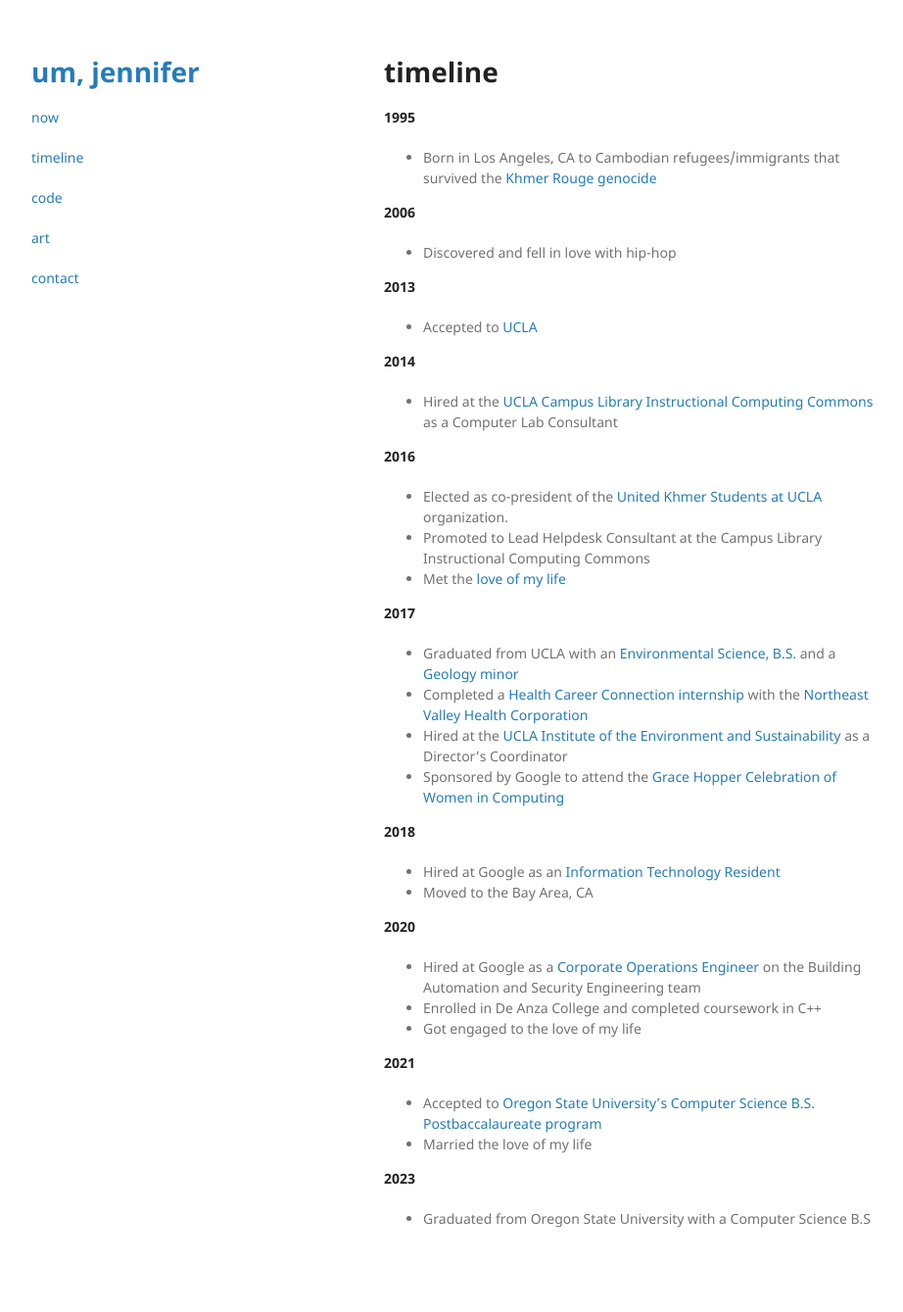
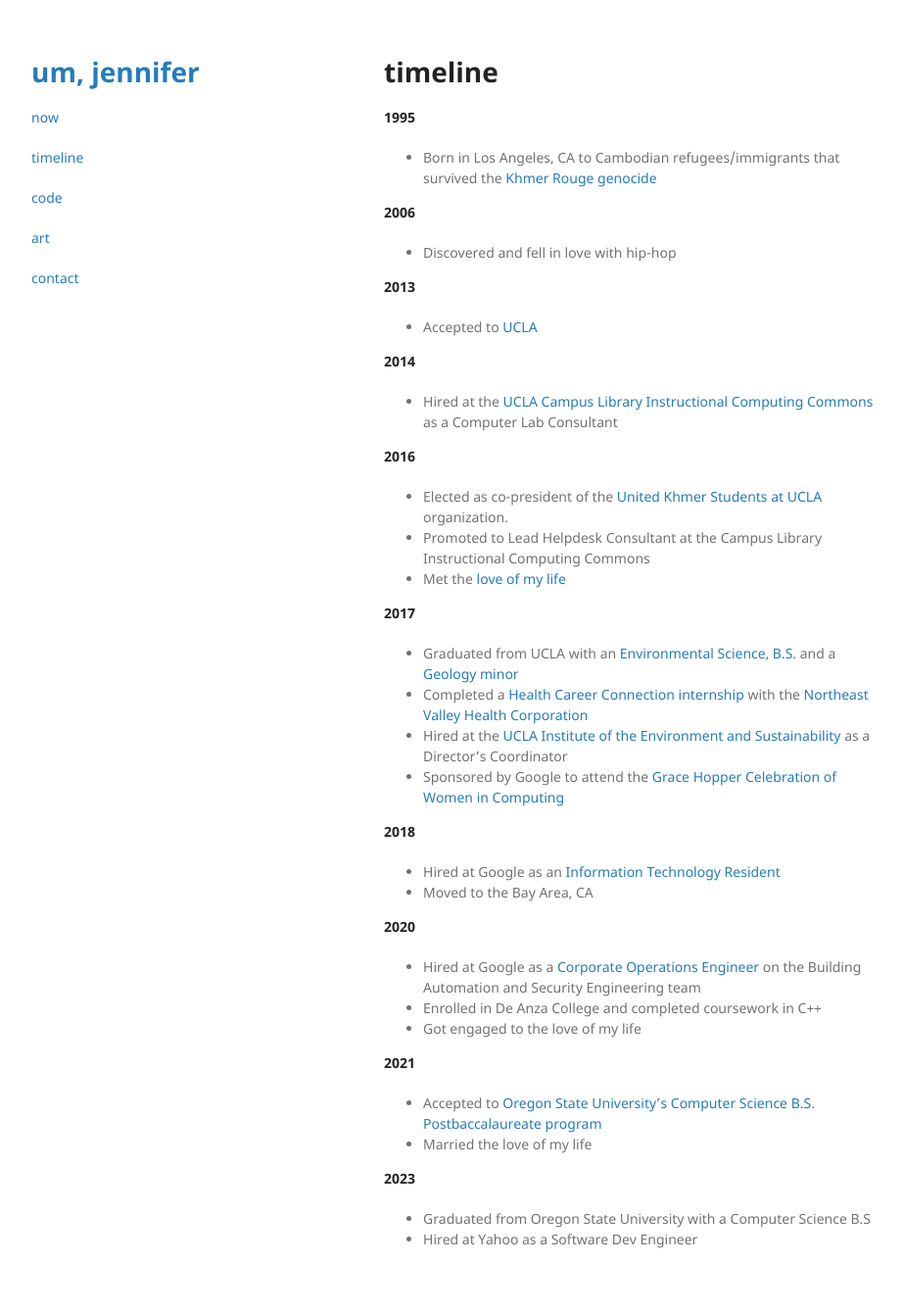
Before and after one commit to umjennifer/umjennifer.github.io, a Jekyll site: the page built from timeline.md, in a window 1280 px wide. Shown: the whole page at 98% size, without its empty margins (178-1100 px from the left). Built offline with Jekyll 4.4.1, drawn with Linux system fonts in a browser that asks for light colours; our own code applies the rules of GitHub Pages for plain Markdown files; before the commit the page ends 1318 px from its top, so only the background shows below that.

Commit message:
Update timeline.md

```diff
--- a/timeline.md
+++ b/timeline.md
@@ -41,3 +41,4 @@
 
 **2023**
 - Graduated from Oregon State University with a Computer Science B.S
+- Hired at Yahoo as a Software Dev Engineer
```
